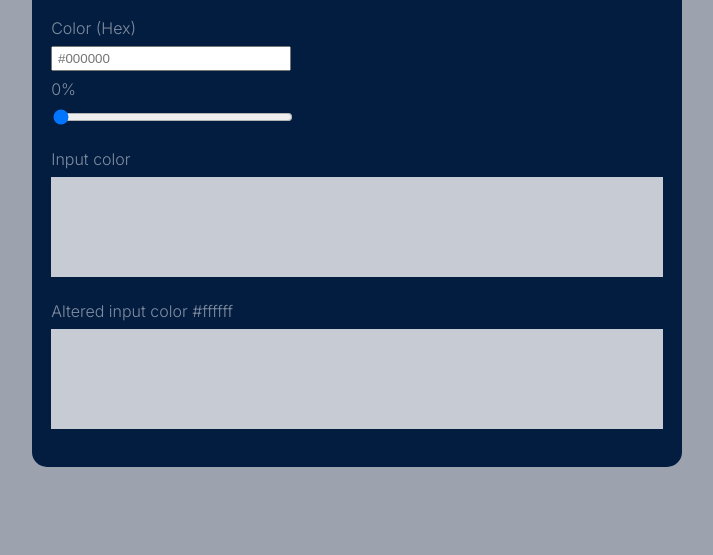
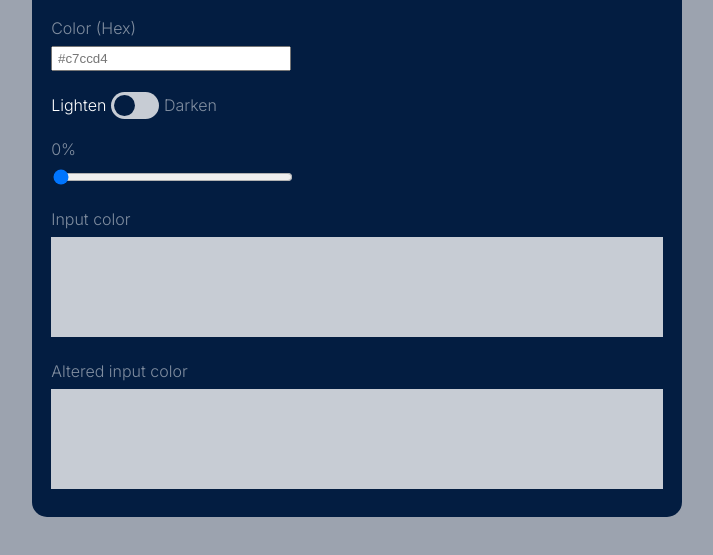
Before and after one commit to AlwinJun/color-picker, a plain HTML site: page index.html in a window 1280 px wide. Shown: the part 115-670 px from the top of the page, without its empty margins (283-996 px from the left). Drawn offline with Linux system fonts and the light colour scheme.

Commit message:
Add toggle button for light and darken

```diff
--- a/index.html
+++ b/index.html
@@ -9,7 +9,7 @@
     <link rel="preconnect" href="https://fonts.googleapis.com" />
     <link rel="preconnect" href="https://fonts.gstatic.com" crossorigin />
     <link
-      href="https://fonts.googleapis.com/css2?family=Inter:wght@300;700&display=swap"
+      href="https://fonts.googleapis.com/css2?family=Inter:wght@300;500;700&display=swap"
       rel="stylesheet"
     />
 
@@ -23,7 +23,16 @@
       <h1 class="title">Lighten/Darken Color</h1>
       <div class="stack">
         <label for="color-text">Color (Hex)</label>
-        <input type="text" id="hexColor" placeholder="#000000" />
+        <input type="text" id="hexColor" placeholder="#c7ccd4" />
+        <!-- Toggle -->
+        <div class="toggle">
+          <p class="toggle-text active">Lighten</p>
+          <div class="toggle-btn" id="toggleBtn">
+            <div id="inner-circle"></div>
+          </div>
+          <p class="toggle-text">Darken</p>
+        </div>
+
         <label for="slider" id="sliderRange">0%</label>
         <input
           type="range"
@@ -35,7 +44,7 @@
         />
         <p>Input color</p>
         <div class="box" id="colorInput"></div>
-        <p>Altered input color <span id="alterHexText">#ffffff</span></p>
+        <p>Altered input color <span id="alterHexText"></span></p>
         <div class="box" id="alteredColor"></div>
       </div>
     </div>
--- a/style.css
+++ b/style.css
@@ -38,9 +38,34 @@ input[type='text'] {
   padding: clamp(0.75rem, 2vw, 1.2rem);
   margin: 2rem auto;
   width: min(90%, 650px);
-  height: 550px;
+  min-height: 550px;
   background-color: #031d41;
   border-radius: 15px;
+}
+
+.toggle {
+  display: flex;
+  align-items: center;
+}
+
+.toggle-text.active {
+  color: #fff;
+}
+
+.toggle-btn {
+  width: 3rem;
+  height: 1.7rem;
+  padding: 0.2rem;
+  margin-inline: 0.3rem;
+  border-radius: 7rem;
+  background-color: #c7ccd4;
+}
+
+#inner-circle {
+  height: 100%;
+  width: 50%;
+  border-radius: 50%;
+  background-color: #031d41;
 }
 
 .stack {
@@ -56,3 +81,7 @@ input[type='text'] {
   height: 100px;
   background-color: #c7ccd4;
 }
+
+#alterHexText {
+  margin-left: 1rem;
+}
```
